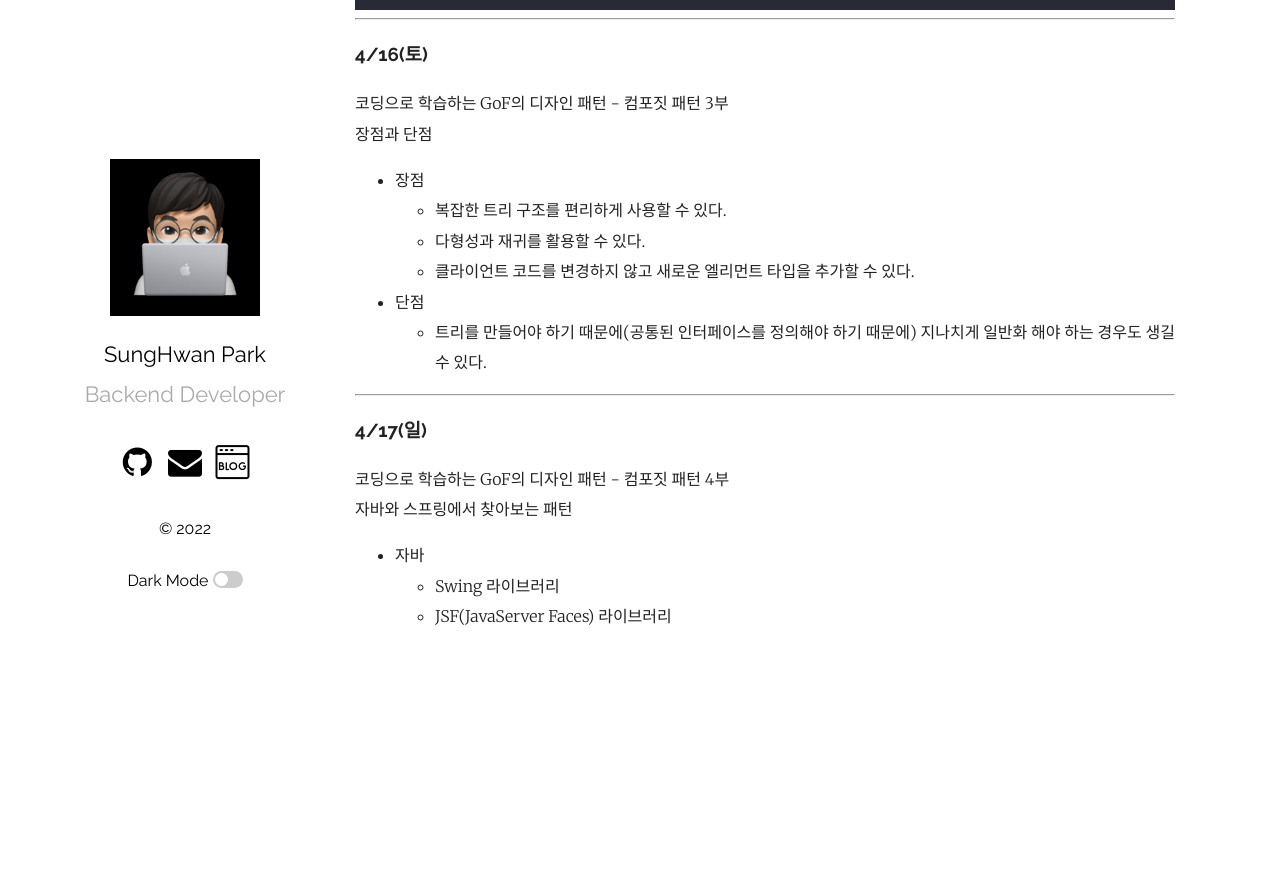
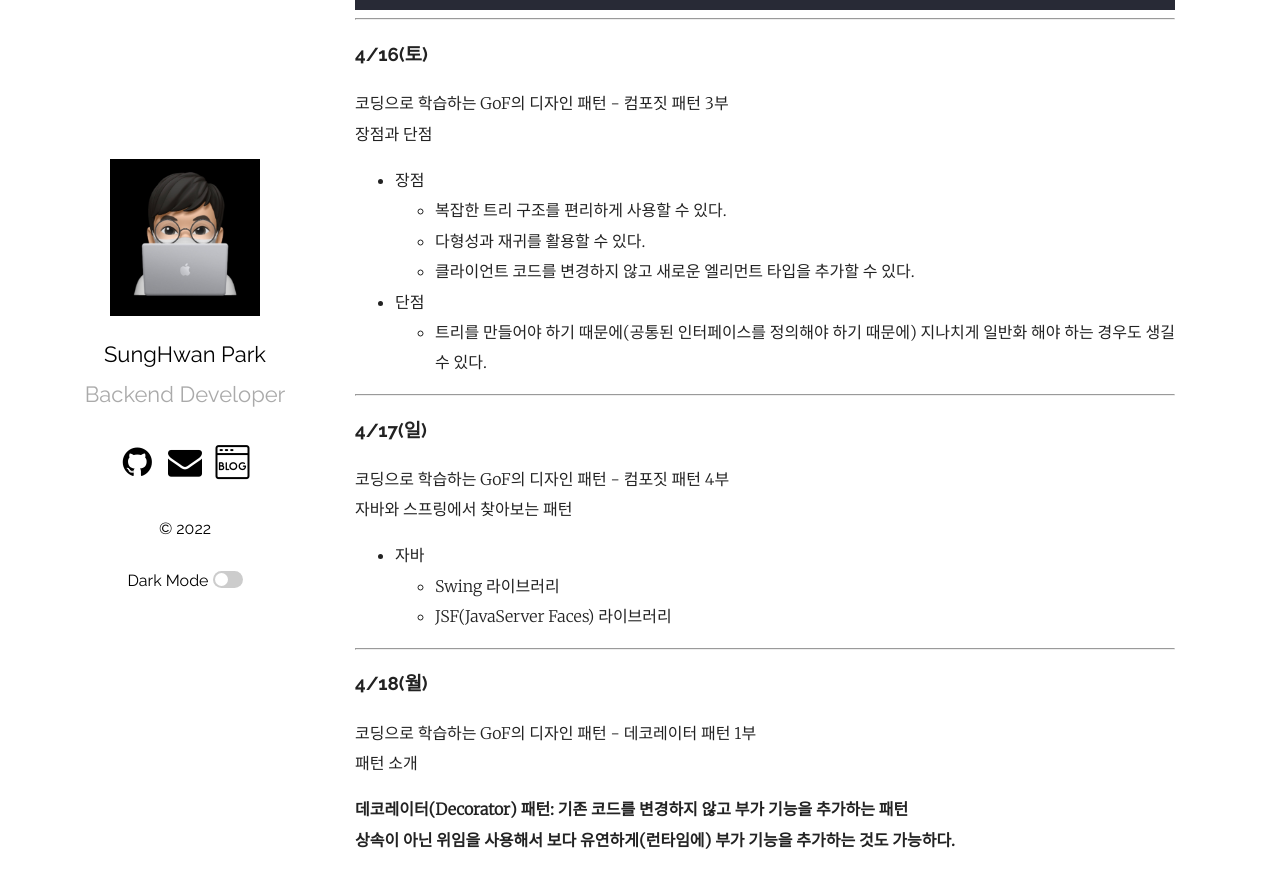
Before and after one commit to mrpark219/TIL, a Jekyll site: the page built from _posts/2022-04-01-4월TIL.markdown, in a window 1280 px wide and 900 px high, scrolled down 13356 px. Shown: the top 888 px of the window. Built offline with Jekyll 4.4.1, drawn with Linux system fonts in a browser that asks for light colours; comment, search, counter and statistics services are not loaded; before the commit the page ends 14033 px from its top, so only the background shows below that.

Commit message:
feat: 2022-04-18 TIL 추가

```diff
--- a/_posts/2022-04-01-4월TIL.markdown
+++ b/_posts/2022-04-01-4월TIL.markdown
@@ -626,3 +626,13 @@ public class Client {
 -   자바
     -   Swing 라이브러리
     -   JSF(JavaServer Faces) 라이브러리
+
+---
+
+### 4/18(월)
+
+코딩으로 학습하는 GoF의 디자인 패턴 - 데코레이터 패턴 1부<br/>
+패턴 소개
+
+**데코레이터(Decorator) 패턴: 기존 코드를 변경하지 않고 부가 기능을 추가하는 패턴<br/>
+상속이 아닌 위임을 사용해서 보다 유연하게(런타임에) 부가 기능을 추가하는 것도 가능하다.**
```
